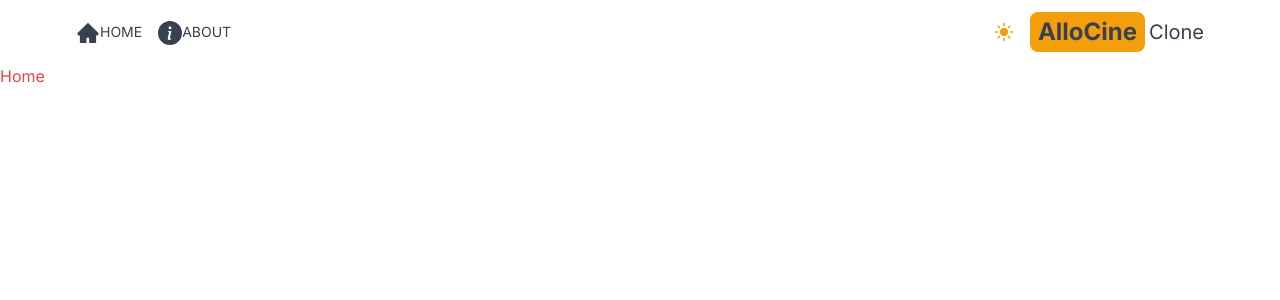
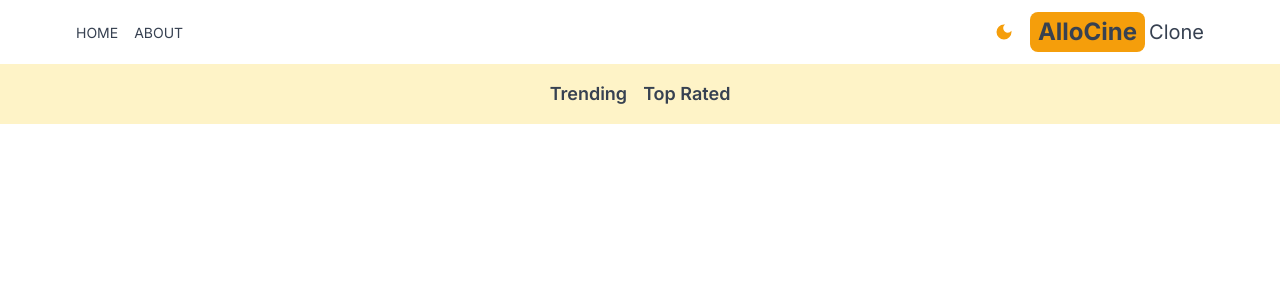
Before and after one commit to rbgkebere/allocine-clone, a Next.js app: page / in a window 1280 px wide. Shown: the top 300 px of the page. Built offline with nearby package versions, Linux system fonts and the light colour scheme.

Commit message:
created navbar

```diff
--- a/src/app/Providers.jsx
+++ b/src/app/Providers.jsx
@@ -9,7 +9,7 @@
     <ThemeProvider defaultTheme='system' attribute='class'>
         <div className='text-gray-700 dark:text-gray-200
         dark:bg-gray-700 min-h-screen select-none transition-colors
-        duration-1000'>
+        duration-300'>
             {children}
         </div>
     </ThemeProvider>
--- a/src/app/layout.js
+++ b/src/app/layout.js
@@ -2,6 +2,7 @@
 import "./globals.css";
 import Header from "@/components/Header";
 import Providers from "./Providers";
+import NavBar from "@/components/NavBar";
 
 const inter = Inter({ subsets: ["latin"] });
 
@@ -16,6 +17,7 @@
       <body className={inter.className}>
         <Providers>
         <Header/>
+        <NavBar/>
         {children}
         </Providers>
        </body>
--- a/src/app/page.js
+++ b/src/app/page.js
@@ -3,7 +3,6 @@
 export default function page() {
   return (
     <div className='text-red-500'>
-      Home
     </div>
   )
 }
--- a/src/components/DarkModeSwitch.jsx
+++ b/src/components/DarkModeSwitch.jsx
@@ -15,10 +15,10 @@
     <div>
       {
         mounted && (currentTheme==='dark'?
-        <MdDarkMode onClick={()=>setTheme('light')}
+        <MdLightMode onClick={()=>setTheme('light')}
         className='text-xl cursor-pointer
                  hover:text-amber-500' /> :
-        <MdLightMode onClick={()=>setTheme('dark')}
+        <MdDarkMode onClick={()=>setTheme('dark')}
         className='text-xl text-amber-500 cursor-pointer
                   hover:text-amber-900' />)
       }
--- a/src/components/MenuItem.jsx
+++ b/src/components/MenuItem.jsx
@@ -4,7 +4,7 @@
 export default function MenuItem({title, address, Icon}) {
   return (
     <Link href={address} className='hover:text-amber-500'>
-        <Icon className='text-2xl sm:inline'  ></Icon>
+        <Icon className='text-2xl  sm:hidden'  ></Icon>
         <p className='uppercase hidden sm:inline text-sm'>{title}</p>
     </Link>
   )
--- /dev/null
+++ b/src/components/NavBar.jsx
@@ -0,0 +1,12 @@
+import React from 'react'
+import NavbarItem from './NavbarItem'
+
+export default function NavBar() {
+  return (
+    <div className='flex dark:bg-gray-600 bg-amber-100 p-4
+    lg:text-lg justify-center gap-4'>
+      <NavbarItem title='Trending' param='fetchTrending'/>
+      <NavbarItem title='Top Rated' param='fetchTopRated'/>
+    </div>
+  )
+}
--- /dev/null
+++ b/src/components/NavbarItem.jsx
@@ -0,0 +1,18 @@
+'use client'
+
+import Link from 'next/link'
+import React from 'react'
+import { useSearchParams } from 'next/navigation'
+
+export default function NavbarItem({title, param}) {
+    const searchParams = useSearchParams()
+    const genre = searchParams.get('genre')
+  return (
+    <div>
+      <Link className={`hover:text-amber-600 font-semibold ${genre===param?
+      'underline underline-offset-8 decoration-4 decoration-amber-500 rounded-lg':
+      ''}`}
+      href={`/?genre=${param}`}>{title}</Link>
+    </div>
+  )
+}
```
